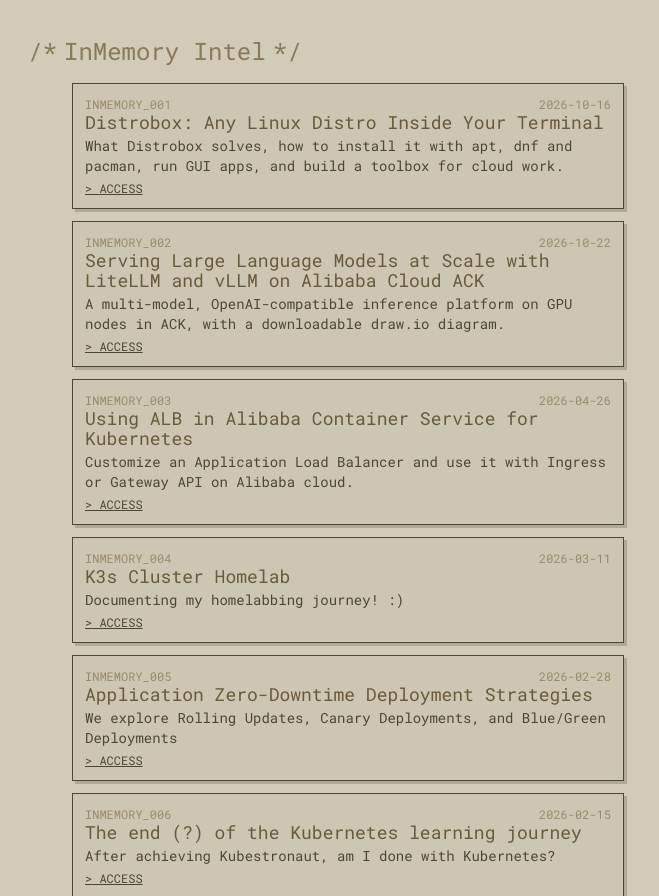
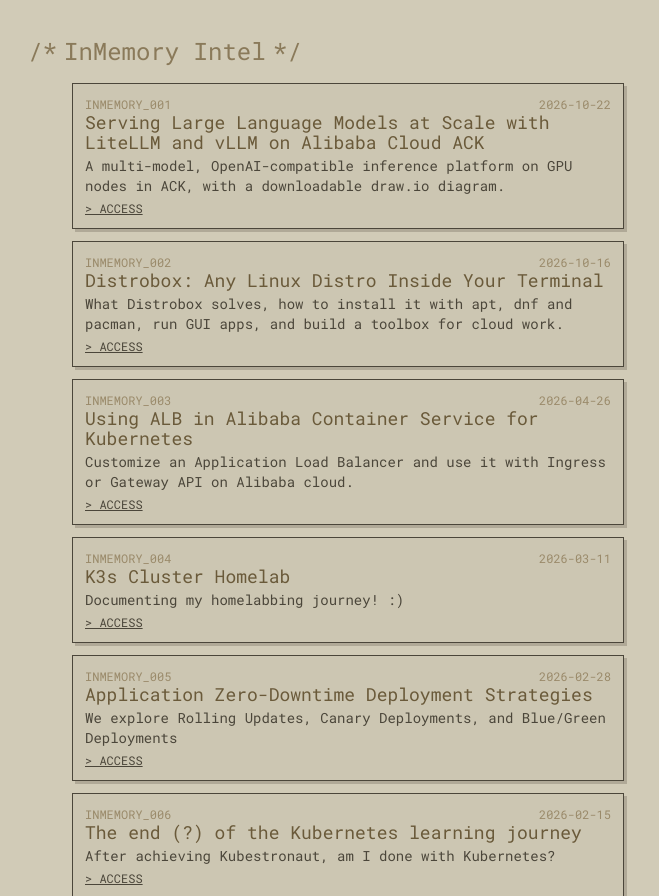
Before and after one commit to PYTHON01100100/AbdulrahmanAlmyman, a Next.js app: page / in a window 1280 px wide. Shown: the part 1071-1967 px from the top of the page, without its empty margins (0-659 px from the left). Built offline with nearby package versions, Linux system fonts and the light colour scheme.

Commit message:
Sort InMemory Intel by date, newest first

```diff
--- a/src/app/page.tsx
+++ b/src/app/page.tsx
@@ -82,7 +82,8 @@ const dataLogs: DataLog[] = [
   { timestamp: "2026.07.01_09:15", text: "Geo Log: Boundary breach successful. Arrived at the Switzerland node 🇨🇭. Mapping alpine environments and grid stabilization." },
 ];
 
-// In-memory Intel entries, newest first. Add href to link to a case-study page.
+// In-memory Intel entries. Any order here: they are sorted newest first on render.
+// Add href to link to a case-study page.
 const intelData: IntelEntry[] = [
   { id: "distrobox-guide", title: "Distrobox: Any Linux Distro Inside Your Terminal", date: "2026-10-16", description: "What Distrobox solves, how to install it with apt, dnf and pacman, run GUI apps, and build a toolbox for cloud work.", href: "/case-study/distrobox-guide" },
   { id: "llm-serving-litellm-vllm-ack", title: "Serving Large Language Models at Scale with LiteLLM and vLLM on Alibaba Cloud ACK", date: "2026-10-22", description: "A multi-model, OpenAI-compatible inference platform on GPU nodes in ACK, with a downloadable draw.io diagram.", href: "/case-study/llm-serving-litellm-vllm-ack" },
@@ -146,7 +147,9 @@ export default function Home() {
               />
             </Section>
             <Section title="InMemory Intel" className="lg:pl-4">
-              <IntelList entries={intelData} />
+              <IntelList
+                entries={[...intelData].sort((a, b) => b.date.localeCompare(a.date))}
+              />
             </Section>
           </div>
           {/* Projects Section */}
```
